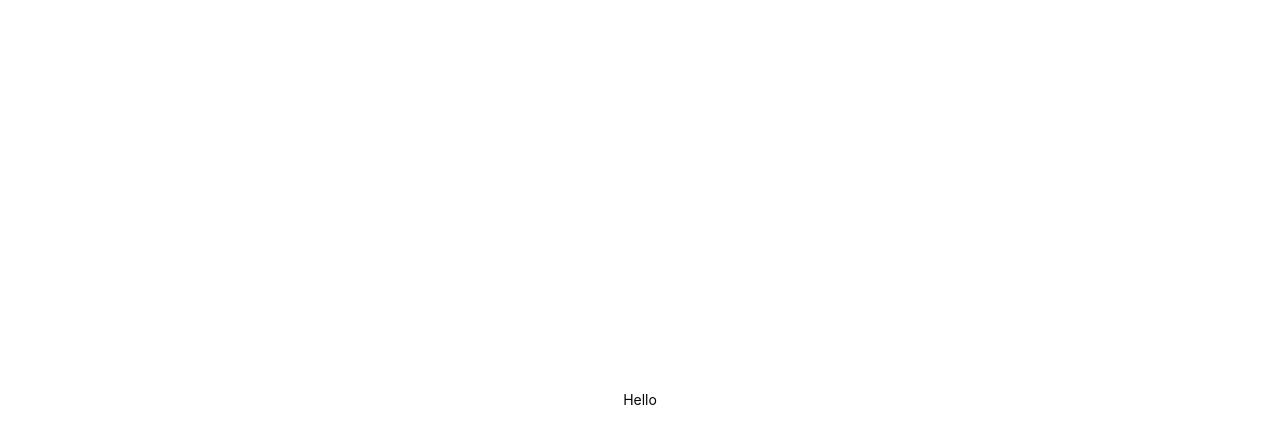
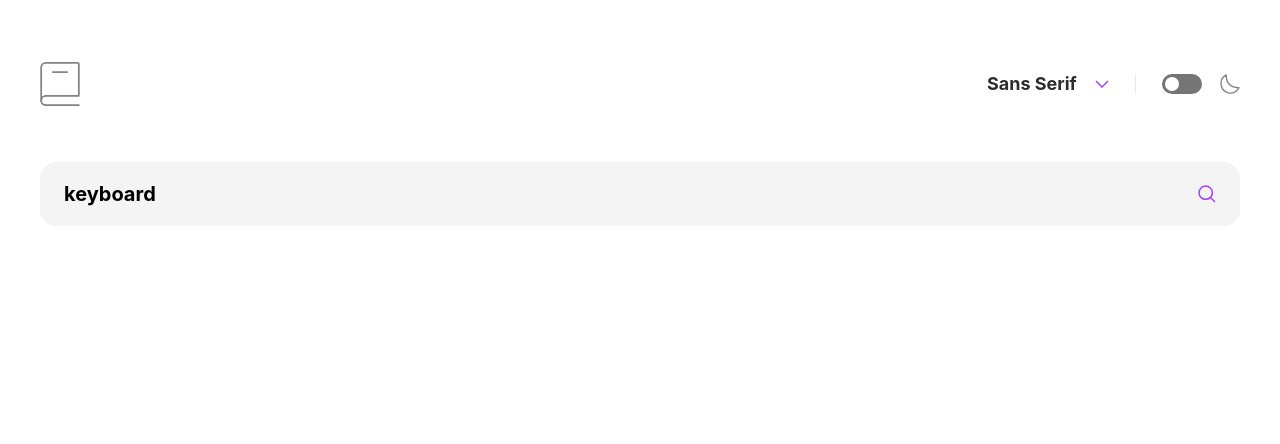
Before and after one commit to pchupchu/dicitonary-web-app, a React (Create React App) app: page / in a window 1280 px wide. Shown: the top 444 px of the page. Built offline with nearby package versions, Linux system fonts and the light colour scheme.

Commit message:
Add Header and SearchForm

```diff
--- a/src/components/App/App.css
+++ b/src/components/App/App.css
@@ -3,7 +3,7 @@
     min-height: 100vh;
     font-size: 14px;
     font-weight: 400;
-    color: var(--black);
+    color: var(--signal-black);
     background-color: var(--white);
     display: flex;
     flex-direction: column;
--- a/src/components/App/App.js
+++ b/src/components/App/App.js
@@ -1,11 +1,12 @@
-import './App.css'
+import Header from "../Header/Header";
+import Main from "../Main/Main";
+import "./App.css";
 
 function App() {
   return (
     <div className="app">
-      <p>
-        Hello
-      </p>
+      <Header />
+      <Main />
     </div>
   );
 }
--- /dev/null
+++ b/src/components/Header/Header.css
@@ -0,0 +1,110 @@
+.header {
+  width: 100%;
+  display: flex;
+  align-items: center;
+  justify-content: space-between;
+  padding: 24px;
+  box-sizing: border-box;
+  flex-grow: 0;
+  position: relative;
+}
+
+@media screen and (min-width: 768px) {
+  .header {
+    padding: 58px 40px 52px;
+  }
+}
+
+.header__logo {
+  width: 32px;
+  height: 36.5px;
+}
+
+@media screen and (min-width: 960px) {
+  .header__logo {
+    width: 40px;
+    height: 52px;
+  }
+}
+
+.header__form {
+  display: flex;
+  align-items: center;
+}
+
+.header__label {
+  padding-right: 26px;
+}
+
+.header__item {
+  border: none;
+  color: var(--signal-black);
+  font-size: 18px;
+  font-weight: 700;
+  line-height: 24px;
+  padding-right: 32px;
+  appearance: none;
+  /* overflow: hidden; */
+  background: url('../../images/icon-arrow-down.svg') no-repeat right;
+}
+
+.header__item:focus {
+  outline: none;
+}
+
+.header__checkbox-container {
+  margin: 0;
+  padding-left: 26px;
+  display: flex;
+  gap: 18px;
+  align-items: center;
+  border-left: 1px solid var(--light-grey);
+}
+
+.header__checkbox {
+  margin: 0;
+  padding: 0;
+  width: 40px;
+  height: 20px;
+  background-color: var(--grey);
+  border-radius: 20px;
+  position: relative;
+  cursor: pointer;
+  outline: none;
+  transition: all 0.2s ease-in-out;
+  appearance: none;
+  position: relative;
+}
+
+.header__checkbox:after {
+  position: absolute;
+  content: "";
+  width: 14px;
+  height: 14px;
+  border-radius: 50%;
+  background-color: var(--white);
+  left: 0;
+  top: 0;
+  transition: all 0.2s ease-in-out;
+  margin: 2.7px 3px;
+}
+
+.header__checkbox:checked {
+  background-color: var(--purple);
+}
+
+.header__checkbox:checked:after {
+  left: 20px;
+}
+
+/* .header__checkbox:focus {
+  box-shadow: 0 2px 3px var(--purple);
+} */
+
+.header__label_checkbox {
+  background-image: url('../../images/icon-moon.svg');
+  width: 20px;
+  height: 20px;
+  background-repeat: no-repeat;
+  background-size: cover;
+}
--- /dev/null
+++ b/src/components/Header/Header.js
@@ -0,0 +1,34 @@
+import "./Header.css";
+import logo from "../../images/logo.svg";
+
+function Header() {
+  return (
+    <header className="header">
+      <img className="header__logo" src={logo} alt="logo" />
+      <div className="header__menu">
+        <form class="header__form">
+          <label class="header__label">
+            <select class="header__item" id="font-family" name="font-family">
+              <option value="sunsserif">Sans Serif</option>
+              <option value="serif">Serif</option>
+              <option value="mono">Mono</option>
+            </select>
+          </label>
+          <div className="header__checkbox-container">
+            <input
+              type="checkbox"
+              className="header__checkbox"
+              id="mode"
+              name="mode"
+              // onChange={onCheckedFilm}
+              // checked={isChecked}
+            />
+            <label htmlFor="mode" class="header__label_checkbox"></label>
+          </div>
+        </form>
+      </div>
+    </header>
+  );
+}
+
+export default Header;
--- /dev/null
+++ b/src/components/Main/Main.css
@@ -0,0 +1,5 @@
+.main {
+  margin: 0 auto;
+  flex-grow: 1;
+  width: 100%;
+}
--- /dev/null
+++ b/src/components/Main/Main.js
@@ -0,0 +1,12 @@
+import SearchForm from "../SearchForm/SearchForm";
+import "./Main.css";
+
+function Main({ openPopup }) {
+  return (
+    <main className="main">
+      <SearchForm />
+    </main>
+  );
+}
+
+export default Main;
--- /dev/null
+++ b/src/components/SearchForm/SearchForm.css
@@ -0,0 +1,104 @@
+.search {
+  flex-grow: 0;
+  margin: 0 auto;
+  padding: 0 24px 16px;
+  box-sizing: border-box;
+  width: 100%;
+}
+
+ @media screen and (min-width: 768px) {
+  .search {
+    padding: 0 40px 35px;
+  }
+}
+
+/* @media screen and (max-width: 425px) {
+  .search {
+    padding: 82px 14px 50px;
+  }
+} */
+
+.search__form {
+  border: none;
+  border-radius: 16px;
+  background-color: var(--smoky-white);
+  margin: 0 0 8px;
+  display: flex;
+  align-items: center;
+  justify-content: space-between;
+  position: relative;
+}
+
+.search__form:hover {
+  border: 1px solid var(--purple);
+}
+
+.search__input {
+  margin: 0;
+  padding: 0 0 0 24px;
+  border: none;
+  min-height: 48px;
+  background-color: transparent;
+  font-weight: 700;
+  font-size: 16px;
+  width: min-content;
+}
+
+.search__input:focus {
+  outline: none;
+}
+
+.search__input::placeholder {
+  font-weight: 700;
+  font-size: 16px;
+  opacity: 0.25;
+}
+
+@media screen and (min-width: 768px) {
+  .search__input::placeholder {
+    font-size: 20px;
+  }
+}
+
+@media screen and (min-width: 768px) {
+  .search__input {
+    font-size: 20px;
+    min-height: 64px;
+  }
+}
+
+.search__button {
+  margin-right: 24px;
+  padding: 0;
+  background-color: transparent;
+  width: 18px;
+  height: 18px;
+  border: none;
+  background-image: url("../../images/icon-search.svg");
+  background-repeat: no-repeat;
+  background-position: center;
+  cursor: pointer;
+}
+
+.search__button:focus {
+  outline: none;
+}
+
+.search__form-error {
+  font-size: 10px;
+  font-weight: 400;
+  color: #ff4062;
+  line-height: 1.2;
+  display: block;
+  max-height: 12px;
+  visibility: hidden;
+  position: absolute;
+  top: 100%;
+  left: 10px;
+  text-align: left;
+  margin-top: 5px;
+}
+
+.search__form-error_active {
+  visibility: visible;
+}
--- /dev/null
+++ b/src/components/SearchForm/SearchForm.js
@@ -0,0 +1,37 @@
+import "./SearchForm.css";
+
+function SearchForm({
+  onChangeSearchTerm,
+  search,
+  onSubmitSearch,
+  isValid,
+  error,
+}) {
+  return (
+    <div className="search">
+      <form className="search__form" onSubmit={onSubmitSearch} noValidate>
+        <input
+          type="text"
+          className="search__input"
+          id="word"
+          name="word"
+          placeholder="Search for any word…"
+          required
+          value={search || "keyboard"}
+          // value={search || "keyboard"}
+          // onChange={onChangeSearchTerm}
+        />
+        <span
+          className={`search__form-error ${
+            isValid ? "" : "search__form-error_active"
+          }`}
+        >
+          {error}
+        </span>
+        <button className="search__button" type="submit"></button>
+      </form>
+    </div>
+  );
+}
+
+export default SearchForm;
```
Also changed, not shown: src/components/Copyright/Copyright.js (+14 -3 lines), src/hooks/useFormAndValidation.js (added, +33 -0 lines), src/images/favicon-32x32.png (deleted), 1 other file (tests, documents, lock files or other folders).
